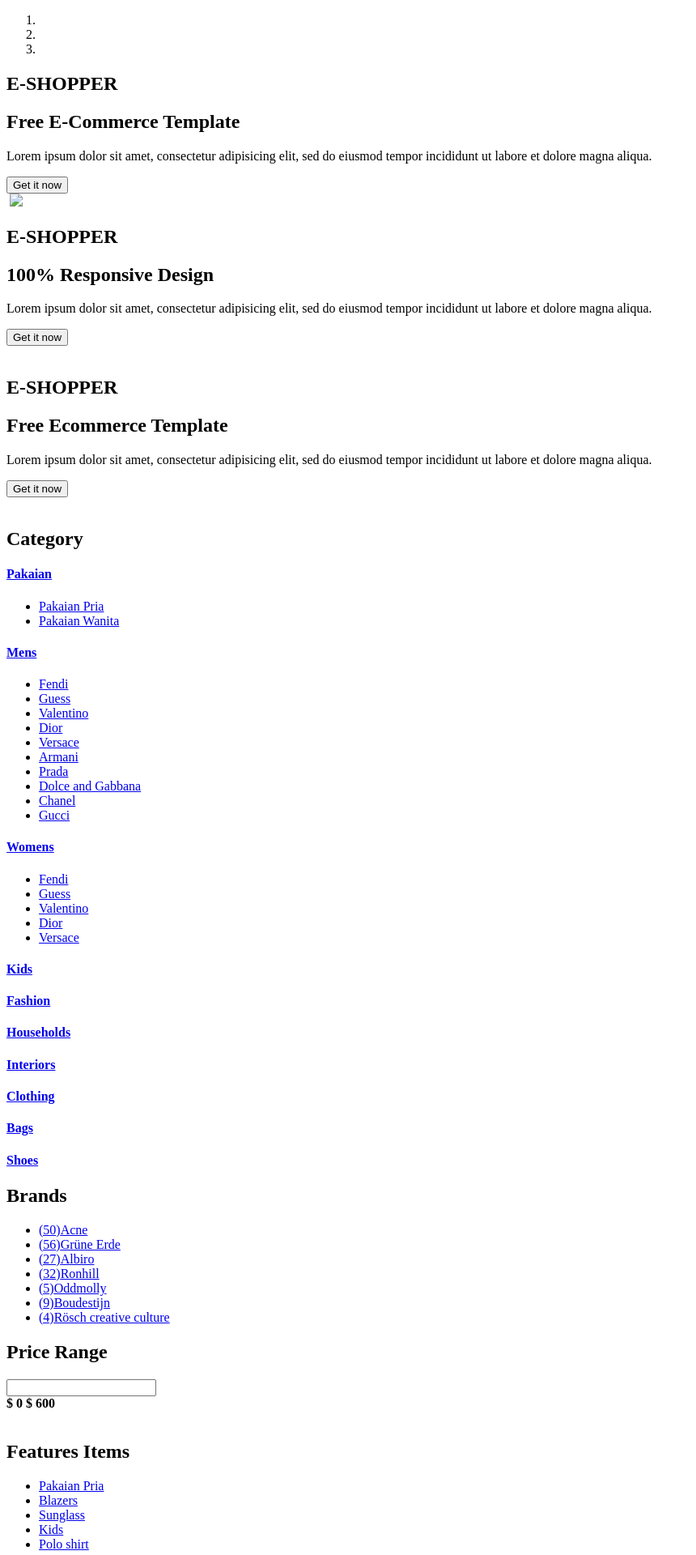
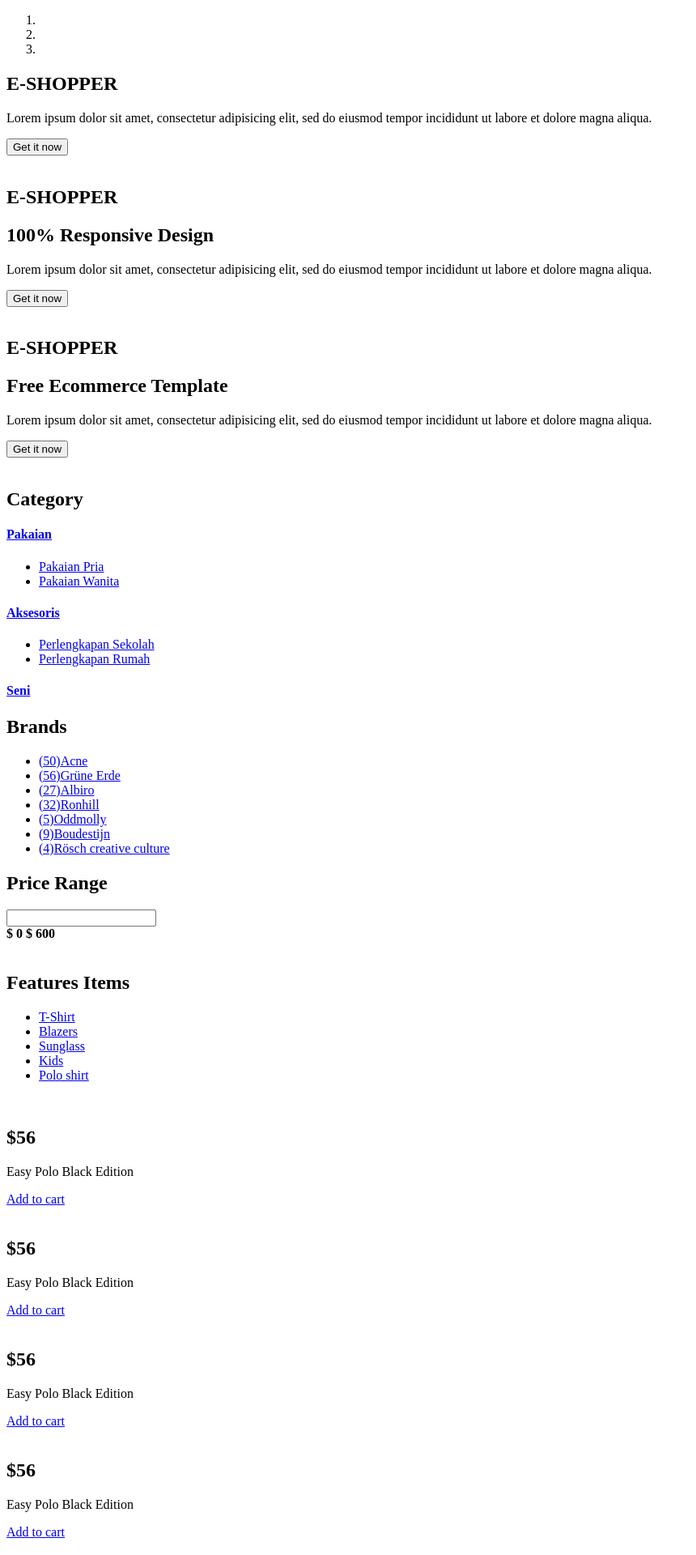
Before and after one commit to rifkyy0171/myshop2, a Yii app: template views/site/index.php in a window 1280 px wide. Shown: the top 1920 px of the page at 81% size, without its empty margins (0-860 px from the left). Run offline with PHP 8.4 and a stand-in for Yii, Linux system fonts and the light colour scheme; the template is opened without the code that fills it, so the values that code supplies are empty; some libraries are stand-ins or nearby versions.

Commit message:
Menambah Kategori sesuai database

```diff
--- a/views/site/index.php
+++ b/views/site/index.php
@@ -11,18 +11,17 @@
 							<li data-target="#slider-carousel" data-slide-to="1"></li>
 							<li data-target="#slider-carousel" data-slide-to="2"></li>
 						</ol>
-
 						<div class="carousel-inner">
 							<div class="item active">
 								<div class="col-sm-6">
 									<h1><span>E</span>-SHOPPER</h1>
-									<h2>Free E-Commerce Template</h2>
+									<h2></h2>
 									<p>Lorem ipsum dolor sit amet, consectetur adipisicing elit, sed do eiusmod tempor incididunt ut labore et dolore magna aliqua. </p>
 									<button type="button" class="btn btn-default get">Get it now</button>
 								</div>
 								<div class="col-sm-6">
 									<img src=<?= Url::base().'/templates/eshopper/images/home/girl1.jpg' ?> class="girl img-responsive" alt="" />
-									<img src=<?= Url::base().'/templates/eshopper/images/home/pricing.png' ?> class="pricing' ?> alt="" />
+									<img src=<?= Url::base().'/templates/eshopper/images/home/pricing.png' ?> class="pricing" alt="" />
 								</div>
 							</div>
 							<div class="item">
@@ -84,8 +83,8 @@
 								<div id="pakaian" class="panel-collapse collapse">
 									<div class="panel-body">
 										<ul>
-											<li><a href="#">Pakaian Pria</a></li>
-											<li><a href="#">Pakaian Wanita</a></li>
+											<li><a href=<?= Url::base()."/site/pakaian-pria" ?>>Pakaian Pria</a></li>
+											<li><a href=<?= Url::base()."/site/pakaian-wanita" ?>>Pakaian Wanita</a></li>
 										</ul>
 									</div>
 								</div>
@@ -93,84 +92,25 @@
 							<div class="panel panel-default">
 								<div class="panel-heading">
 									<h4 class="panel-title">
-										<a data-toggle="collapse" data-parent="#accordian" href="#mens">
+										<a data-toggle="collapse" data-parent="#accordian" href="#aksesoris">
 											<span class="badge pull-right"><i class="fa fa-plus"></i></span>
-											Mens
+											Aksesoris
 										</a>
 									</h4>
 								</div>
-								<div id="mens" class="panel-collapse collapse">
+								<div id="aksesoris" class="panel-collapse collapse">
 									<div class="panel-body">
 										<ul>
-											<li><a href="#">Fendi</a></li>
-											<li><a href="#">Guess</a></li>
-											<li><a href="#">Valentino</a></li>
-											<li><a href="#">Dior</a></li>
-											<li><a href="#">Versace</a></li>
-											<li><a href="#">Armani</a></li>
-											<li><a href="#">Prada</a></li>
-											<li><a href="#">Dolce and Gabbana</a></li>
-											<li><a href="#">Chanel</a></li>
-											<li><a href="#">Gucci</a></li>
-										</ul>
-									</div>
-								</div>
-							</div>
+											<li><a href=<?= Url::base()."/site/perlengkapan-sekolah" ?>>Perlengkapan Sekolah</a></li>
+											<li><a href=<?= Url::base()."/site/perlengkapan-rumah" ?>>Perlengkapan Rumah</a></li>
 
-							<div class="panel panel-default">
-								<div class="panel-heading">
-									<h4 class="panel-title">
-										<a data-toggle="collapse" data-parent="#accordian" href="#womens">
-											<span class="badge pull-right"><i class="fa fa-plus"></i></span>
-											Womens
-										</a>
-									</h4>
-								</div>
-								<div id="womens" class="panel-collapse collapse">
-									<div class="panel-body">
-										<ul>
-											<li><a href="#">Fendi</a></li>
-											<li><a href="#">Guess</a></li>
-											<li><a href="#">Valentino</a></li>
-											<li><a href="#">Dior</a></li>
-											<li><a href="#">Versace</a></li>
 										</ul>
 									</div>
 								</div>
 							</div>
 							<div class="panel panel-default">
 								<div class="panel-heading">
-									<h4 class="panel-title"><a href="#">Kids</a></h4>
-								</div>
-							</div>
-							<div class="panel panel-default">
-								<div class="panel-heading">
-									<h4 class="panel-title"><a href="#">Fashion</a></h4>
-								</div>
-							</div>
-							<div class="panel panel-default">
-								<div class="panel-heading">
-									<h4 class="panel-title"><a href="#">Households</a></h4>
-								</div>
-							</div>
-							<div class="panel panel-default">
-								<div class="panel-heading">
-									<h4 class="panel-title"><a href="#">Interiors</a></h4>
-								</div>
-							</div>
-							<div class="panel panel-default">
-								<div class="panel-heading">
-									<h4 class="panel-title"><a href="#">Clothing</a></h4>
-								</div>
-							</div>
-							<div class="panel panel-default">
-								<div class="panel-heading">
-									<h4 class="panel-title"><a href="#">Bags</a></h4>
-								</div>
-							</div>
-							<div class="panel panel-default">
-								<div class="panel-heading">
-									<h4 class="panel-title"><a href="#">Shoes</a></h4>
+									<h4 class="panel-title"><a href=<?= Url::base()."/site/seni" ?>>Seni</a></h4>
 								</div>
 							</div>
 						</div><!--/category-products-->
@@ -259,7 +199,7 @@
 					<div class="category-tab"><!--category-tab-->
 						<div class="col-sm-12">
 							<ul class="nav nav-tabs">
-								<li class="active"><a href="#pakaian-pria" data-toggle="tab">Pakaian Pria</a></li>
+								<li class="active"><a href="#tshirt" data-toggle="tab">T-Shirt</a></li>
 								<li><a href="#blazers" data-toggle="tab">Blazers</a></li>
 								<li><a href="#sunglass" data-toggle="tab">Sunglass</a></li>
 								<li><a href="#kids" data-toggle="tab">Kids</a></li>
@@ -267,32 +207,62 @@
 							</ul>
 						</div>
 						<div class="tab-content">
-							<div class="tab-pane fade active in" id="pakaian-pria" >
+							<div class="tab-pane fade active in" id="tshirt" >
 								<div class="col-sm-3">
-									<?php foreach($dataProduk as $produk) {
-											if($produk->id_kategori == 1){ ?>
-
 									<div class="product-image-wrapper">
 										<div class="single-products">
 											<div class="productinfo text-center">
-												<img src="<?=Url::base().'/'.$produk->gambar_produk  ?>" alt="" />
-												<h2><?= $produk->harga_jual ?></h2>
-												<p><?= $produk->nama_produk ?></p>
-												<?= Html::a('Beli',['produk/pesan','id'=>$produk->id_produk],[
-													'class'=>'btn btn-default add-to-cart',
-													'data-toggle'=>'modal',
-													'data-target'=>'#myModal',
-													'data-title'=>$produk->nama_produk,
-												]) ?>
-
+												<img src=<?= Url::base().'/templates/eshopper/images/home/gallery1.jpg' ?> alt="" />
+												<h2>$56</h2>
+												<p>Easy Polo Black Edition</p>
+												<a href="#" class="btn btn-default add-to-cart"><i class="fa fa-shopping-cart"></i>Add to cart</a>
 											</div>
 
 										</div>
 									</div>
-									<?php } } ?>
 								</div>
+								<div class="col-sm-3">
+									<div class="product-image-wrapper">
+										<div class="single-products">
+											<div class="productinfo text-center">
+												<img src=<?= Url::base().'/templates/eshopper/images/home/gallery2.jpg' ?> alt="" />
+												<h2>$56</h2>
+												<p>Easy Polo Black Edition</p>
+												<a href="#" class="btn btn-default add-to-cart"><i class="fa fa-shopping-cart"></i>Add to cart</a>
+											</div>
 
-							<div class="tab-pane fade" id="pakaian-wanita" >
+										</div>
+									</div>
+								</div>
+								<div class="col-sm-3">
+									<div class="product-image-wrapper">
+										<div class="single-products">
+											<div class="productinfo text-center">
+												<img src=<?= Url::base().'/templates/eshopper/images/home/gallery3.jpg' ?> alt="" />
+												<h2>$56</h2>
+												<p>Easy Polo Black Edition</p>
+												<a href="#" class="btn btn-default add-to-cart"><i class="fa fa-shopping-cart"></i>Add to cart</a>
+											</div>
+
+										</div>
+									</div>
+								</div>
+								<div class="col-sm-3">
+									<div class="product-image-wrapper">
+										<div class="single-products">
+											<div class="productinfo text-center">
+												<img src=<?= Url::base().'/templates/eshopper/images/home/gallery4.jpg' ?> alt="" />
+												<h2>$56</h2>
+												<p>Easy Polo Black Edition</p>
+												<a href="#" class="btn btn-default add-to-cart"><i class="fa fa-shopping-cart"></i>Add to cart</a>
+											</div>
+
+										</div>
+									</div>
+								</div>
+							</div>
+
+							<div class="tab-pane fade" id="blazers" >
 								<div class="col-sm-3">
 									<div class="product-image-wrapper">
 										<div class="single-products">
```
